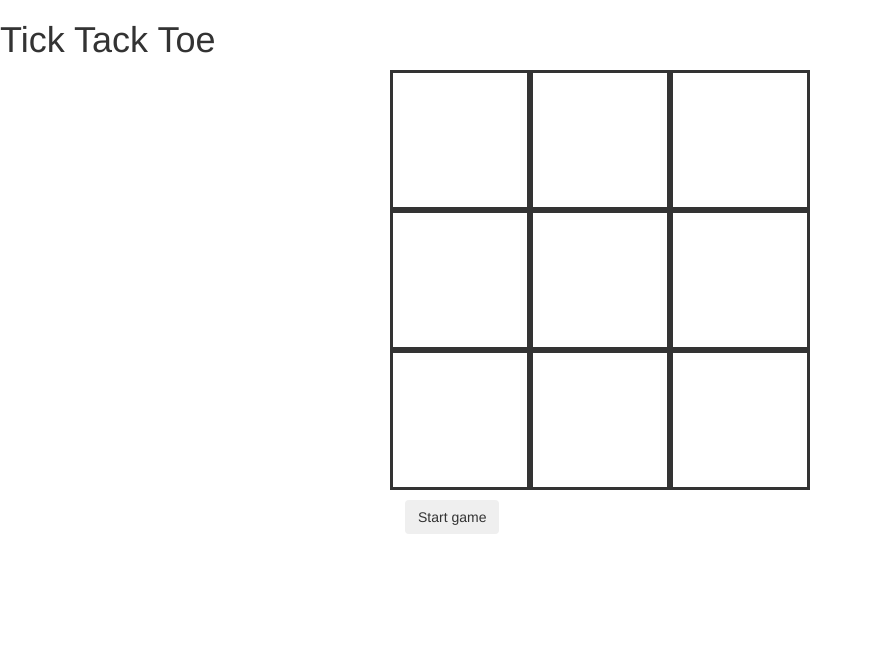
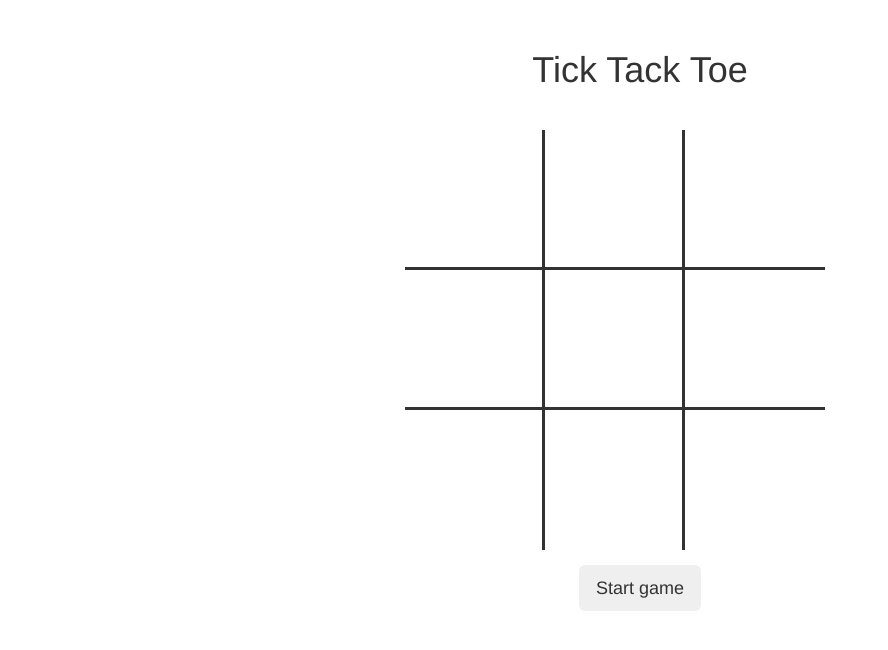
Before and after one commit to rloos289/Intro_ticktacktoe, a plain HTML site: page index.html in a window 1280 px wide. Shown: the whole page, without its empty margins (0-888 px from the left). Drawn offline with Linux system fonts and the light colour scheme.

```diff
--- a/css/styles.css
+++ b/css/styles.css
@@ -1,25 +1,27 @@
-#column1 {
-  border-style: solid;
-}
-
 .col-sm-12 {
   border-style: solid;
 }
 
 .space {
   border-style: solid;
+  border-left: none;
+  border-top: none;
   max-height: 10em;
   max-width: 10em;
   min-width: 10em;
   min-height: 10em;
 }
 
+.rightborder {
+  border-right: none;
+}
+
+.bottomborder {
+  border-bottom: none;
+}
+
 .row {
   min-width: 300px;
-}
-
-.testDiv {
-  border-style: solid;
 }
 
 .container {
@@ -47,3 +49,14 @@
   background-image: url("../img/C.gif");
   background-size: 10em 10em;
 }
+
+.interface {
+  text-align: center;
+  padding: 15px;
+  font-size: large;
+}
+
+h1 {
+  text-align: center;
+  padding: 30px;
+}
--- a/index.html
+++ b/index.html
@@ -12,38 +12,34 @@
   <body>
     <h1>Tick Tack Toe</h1>
     <div class="game container">
-      <div class="row">
+      <div class="rows">
         <div id="1" data-value="1" class="col-xs-4 space">
         </div>
         <div id="2" data-value="2" class="col-xs-4 space">
         </div>
-        <div id="3" data-value="3" class="col-xs-4 space">
+        <div id="3" data-value="3" class="col-xs-4 space rightborder">
         </div>
       </div>
-      <div class="row">
+      <div class="rows">
         <div id="4" data-value="4" class="col-xs-4 space">
         </div>
         <div id="5" data-value="5" class="col-xs-4 space">
         </div>
-        <div id="6" data-value="6" class="col-xs-4 space">
+        <div id="6" data-value="6" class="col-xs-4 space rightborder">
         </div>
       </div>
-      <div class="row">
-        <div id="7" data-value="7" class="col-xs-4 space">
+      <div class="rows">
+        <div id="7" data-value="7" class="col-xs-4 space bottomborder">
         </div>
-        <div id="8" data-value="8" class="col-xs-4 space">
+        <div id="8" data-value="8" class="col-xs-4 space bottomborder">
         </div>
-        <div id="9" data-value="9" class="col-xs-4 space">
+        <div id="9" data-value="9" class="col-xs-4 space rightborder bottomborder">
         </div>
       </div>
-      <p id='results'>
-
-      </p>
-      <div class="backgroundO">
-
-      </div>
-      <button type="button" id='createGame' class='btn btn-submit' name="button">Start game</button>
     </div>
-    <!-- <button type="button" class='btn btn-danger' name="button">Reset</button> -->
+      <div class = "interface">
+      <button type="button" id='createGame' class='btn btn-submit btn-lg' name="button">Start game</button>
+      <p id='results'></p>
+    </div>
   </body>
 </html>
```
Also changed, not shown: js/scripts2.js (added, +14 -0 lines).
